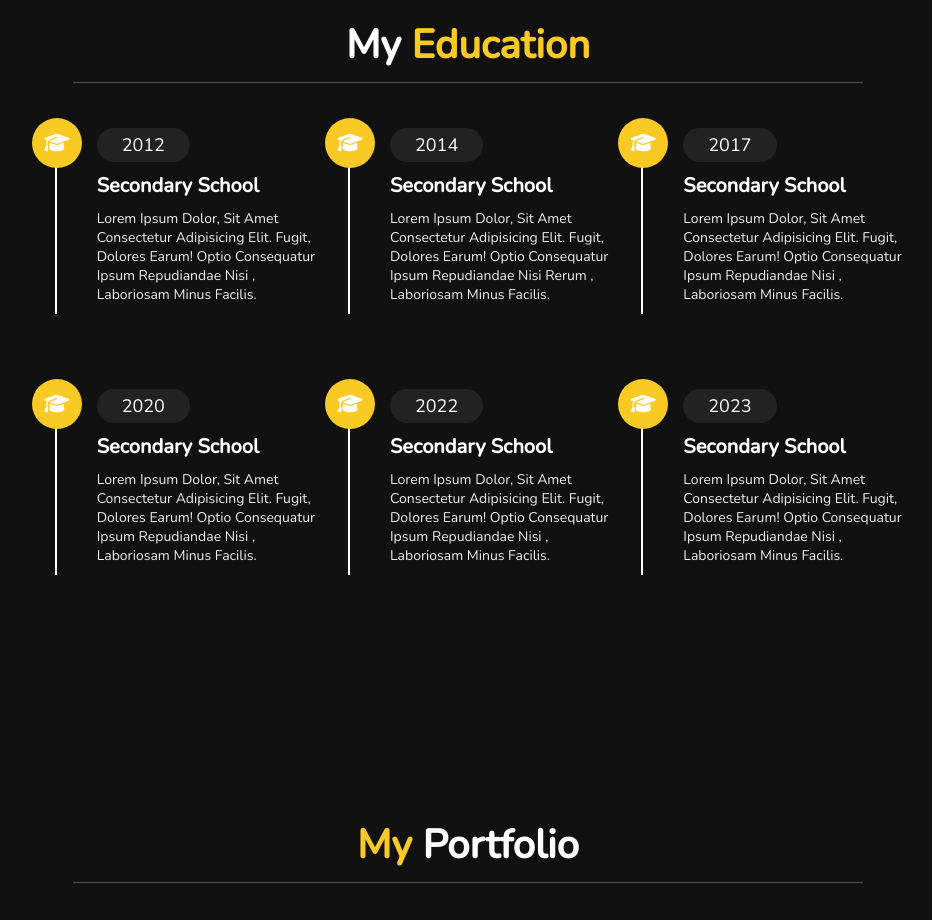
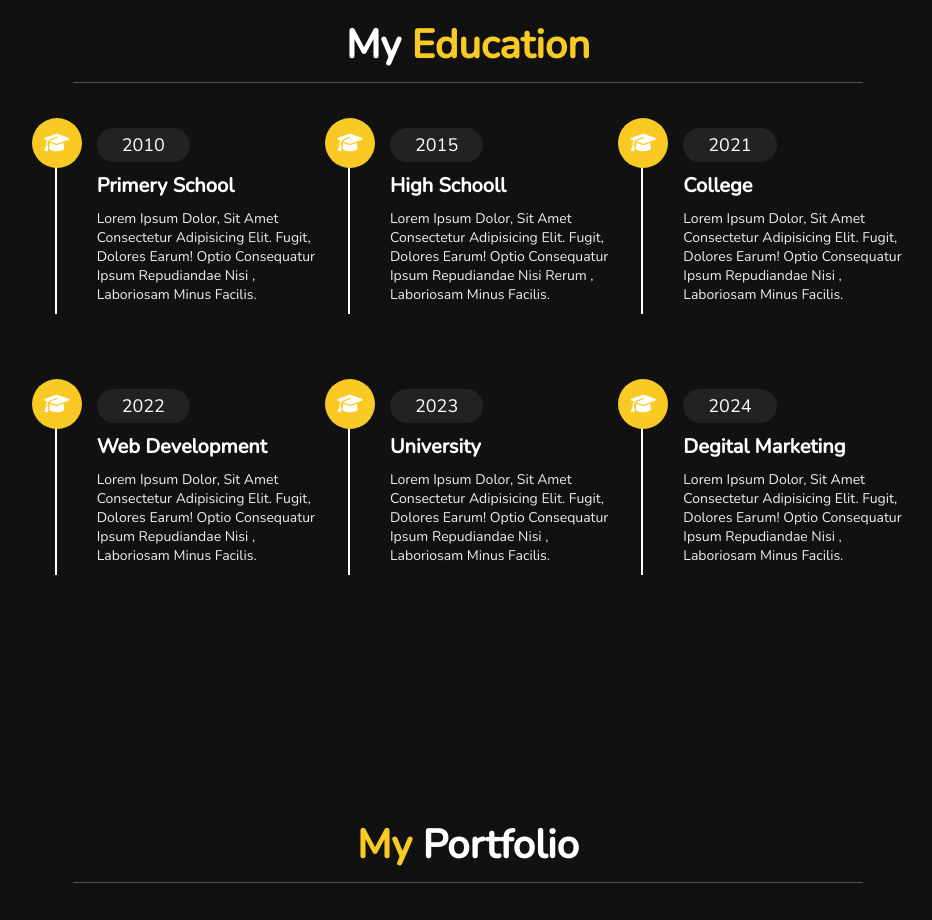
Before and after one commit to MQasim10/my, a plain HTML site: page index.html in a window 1280 px wide. Shown: the part 1620-2540 px from the top of the page, without its empty margins (347-1279 px from the left). Drawn offline with nearby package versions, Linux system fonts and the light colour scheme.

Commit message:
handle education section headings

```diff
--- a/index.html
+++ b/index.html
@@ -93,32 +93,24 @@
       <div class="box-container">
         <div class="box">
           <i class="fas fa-graduation-cap"></i>
-          <span>2012</span>
-          <h3>Secondary School</h3>
+          <span>2010</span>
+          <h3>Primery School</h3>
           <p>Lorem ipsum dolor, sit amet consectetur adipisicing elit. Fugit, dolores earum! Optio consequatur ipsum
             repudiandae nisi , laboriosam minus facilis.
           </p>
         </div>
         <div class="box">
           <i class="fas fa-graduation-cap"></i>
-          <span>2014</span>
-          <h3>Secondary School</h3>
+          <span>2015</span>
+          <h3>High Schooll</h3>
           <p>Lorem ipsum dolor, sit amet consectetur adipisicing elit. Fugit, dolores earum! Optio consequatur ipsum
             repudiandae nisi rerum , laboriosam minus facilis.
           </p>
         </div>
         <div class="box">
           <i class="fas fa-graduation-cap"></i>
-          <span>2017</span>
-          <h3>Secondary School</h3>
-          <p>Lorem ipsum dolor, sit amet consectetur adipisicing elit. Fugit, dolores earum! Optio consequatur ipsum
-            repudiandae nisi , laboriosam minus facilis.
-          </p>
-        </div>
-        <div class="box">
-          <i class="fas fa-graduation-cap"></i>
-          <span>2020</span>
-          <h3>Secondary School</h3>
+          <span>2021</span>
+          <h3>College</h3>
           <p>Lorem ipsum dolor, sit amet consectetur adipisicing elit. Fugit, dolores earum! Optio consequatur ipsum
             repudiandae nisi , laboriosam minus facilis.
           </p>
@@ -126,7 +118,15 @@
         <div class="box">
           <i class="fas fa-graduation-cap"></i>
           <span>2022</span>
-          <h3>Secondary School</h3>
+          <h3>Web development</h3>
+          <p>Lorem ipsum dolor, sit amet consectetur adipisicing elit. Fugit, dolores earum! Optio consequatur ipsum
+            repudiandae nisi , laboriosam minus facilis.
+          </p>
+        </div>
+        <div class="box">
+          <i class="fas fa-graduation-cap"></i>
+          <span>2023</span>
+          <h3>University</h3>
           <p>Lorem ipsum dolor, sit amet consectetur adipisicing elit. Fugit, dolores earum! Optio consequatur ipsum
             repudiandae nisi , laboriosam minus facilis.
           </p>
@@ -134,8 +134,8 @@
         </div>
         <div class="box">
           <i class="fas fa-graduation-cap"></i>
-          <span>2023</span>
-          <h3>Secondary School</h3>
+          <span>2024</span>
+          <h3>Degital marketing</h3>
           <p>Lorem ipsum dolor, sit amet consectetur adipisicing elit. Fugit, dolores earum! Optio consequatur ipsum
             repudiandae nisi , laboriosam minus facilis.
           </p>
```
